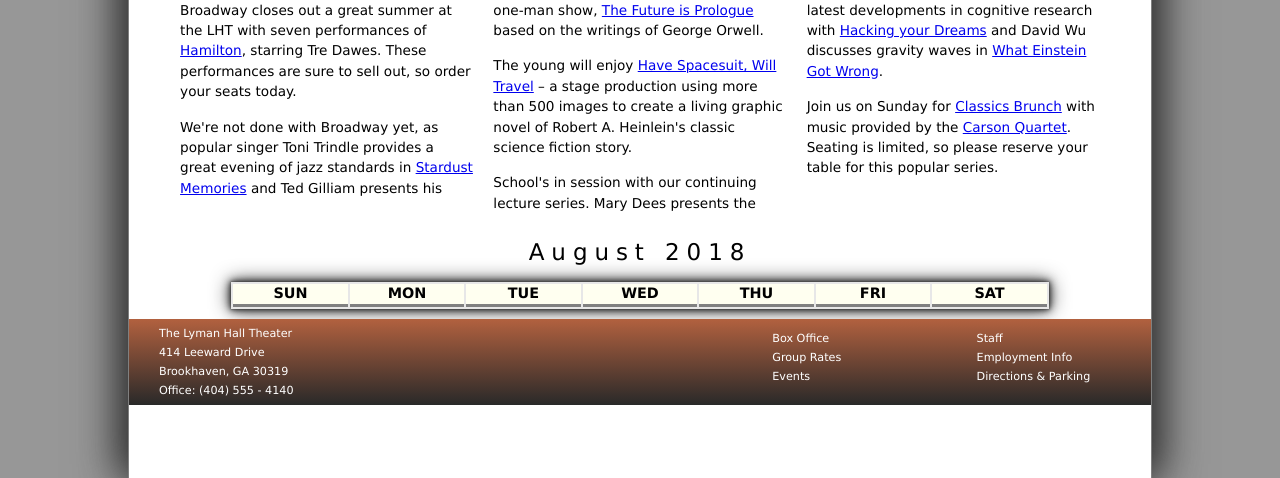
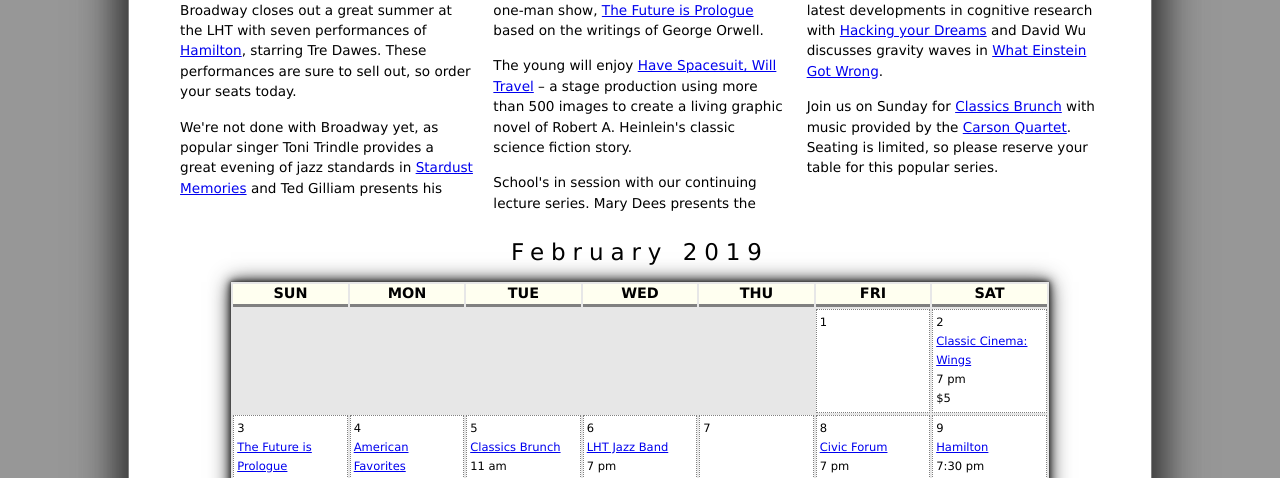
Before and after one commit to west-mec-coding-Y1S1/S1_Exercise_12, a plain HTML site: page index.html in a window 1280 px wide. Shown: the part 322-800 px from the top of the page. Drawn offline with Linux system fonts and the light colour scheme.

Commit message:
Final Code Commit

```diff
--- a/index.html
+++ b/index.html
@@ -91,6 +91,7 @@
          Office: (404) 555 - 4140
       </section>
    </footer>
+   <script src="lht_events.js"></script>
    <script src="lht_calendar.js"></script>
 </body>
 
--- a/lht_calendar.js
+++ b/lht_calendar.js
@@ -31,7 +31,7 @@
 */
 
 /* Set the date displayed in the calendar */
-var thisDay = new Date("August 24, 2018");
+var thisDay = new Date();
 
 // Write the calendar to the element with the id "calendar"
 document.getElementById("calendar").innerHTML = createCalendar(thisDay);
@@ -41,6 +41,7 @@ function createCalendar(calDate) {
    var calendarHTML = "<table id='calendar_table'>";
    calendarHTML += calCaption(calDate);
    calendarHTML += calWeekdayRow();
+   calendarHTML += calDays(calDate);
    calendarHTML += "</table>";
    return calendarHTML;
 }
@@ -86,9 +87,49 @@ function daysInMonth(calDate) {
 
    //revise the days in February for leap years
    if (thisYear % 4 === 0) {
-      dayCount[1] = 29;
+      if ((thisYear % 100 != 0) || (thisYear % 400 === 0)) {
+         dayCount[1] = 29;
+      }
    }
 
    //return the number of days for the current month
    return dayCount[thisMonth];
 }
+
+//function to write the table rows for each day of the month
+function calDays(calDate) {
+   //determine the starting day of the month
+   var day = new Date(calDate.getFullYear(), calDate.getMonth(), 1);
+   var weekDay = day.getDay();
+
+   //write blank cells preceding the starting day
+   var htmlCode = "<tr>";
+   for (var i = 0; i < weekDay; i++) {
+      htmlCode += "<td></td>";
+   }
+
+   //write cells for each day of the month
+   var totalDays = daysInMonth(calDate);
+
+   var highlightDay = calDate.getDate();
+
+   for (var i = 1; i <= totalDays; i++) {
+      day.setDate(i);
+      weekDay = day.getDay();
+
+      if (weekDay === 0) {
+         htmlCode += "<tr>";
+      }
+
+      if (i === highlightDay) {
+         htmlCode += "<td class='calendar_dates' id='calendar_today'>" + i + dayEvent[i] + "</td>";
+      } else {
+         htmlCode += "<td class='calendar_dates'>" + i + dayEvent[i] + "</td>";
+      }
+
+      if (weekDay === 6) {
+         htmlCode += "</tr>";
+      }
+   }
+   return htmlCode;
+}
```
